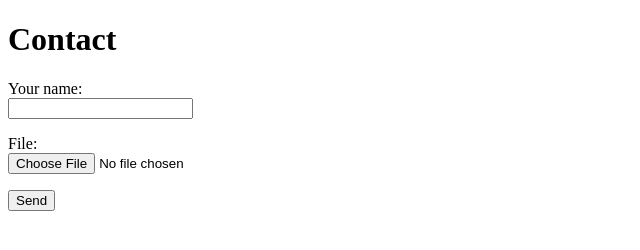
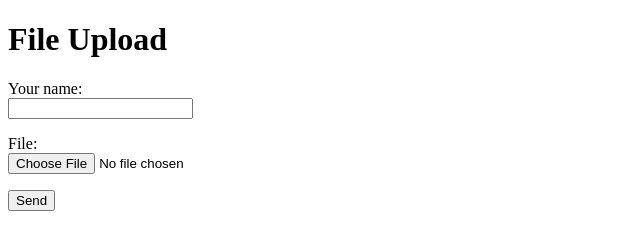
Before and after one commit to hardcarry1995/gatsby-netlify-form-example-v2, a Gatsby site: page /file-upload in a window 1280 px wide. Shown: the whole page, without its empty margins (0-640 px from the left). Built offline with nearby package versions, Linux system fonts and the light colour scheme; Gatsby itself is replaced by a stand-in of ours.

Commit message:
Changing heading after copy/paste.

```diff
--- a/src/pages/file-upload.js
+++ b/src/pages/file-upload.js
@@ -40,7 +40,7 @@ export default class Contact extends React.Component {
   render() {
     return (
       <div>
-        <h1>Contact</h1>
+        <h1>File Upload</h1>
         <form
           name="file-upload"
           method="post"
```
